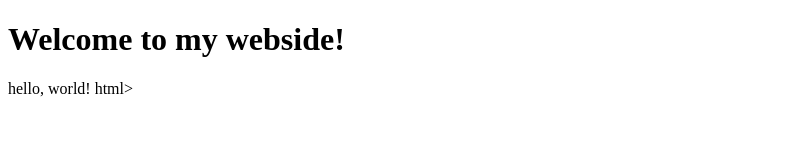
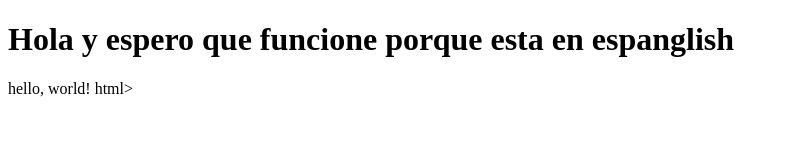
Before and after one commit to granadosJefferson/hola, a plain HTML site: page holaMundo.html in a window 1280 px wide. Shown: the whole page, without its empty margins (0-789 px from the left). Drawn offline with Linux system fonts and the light colour scheme.

Commit message:
Add a heading

```diff
--- a/holaMundo.html
+++ b/holaMundo.html
@@ -4,7 +4,7 @@
     <title>Hello!</title>
  </head>
  <body>
-    <h1> Welcome to my webside! </h1>
+    <h1> Hola y espero que funcione porque esta en espanglish </h1>
     hello, world!
  </body>
  html>
```
